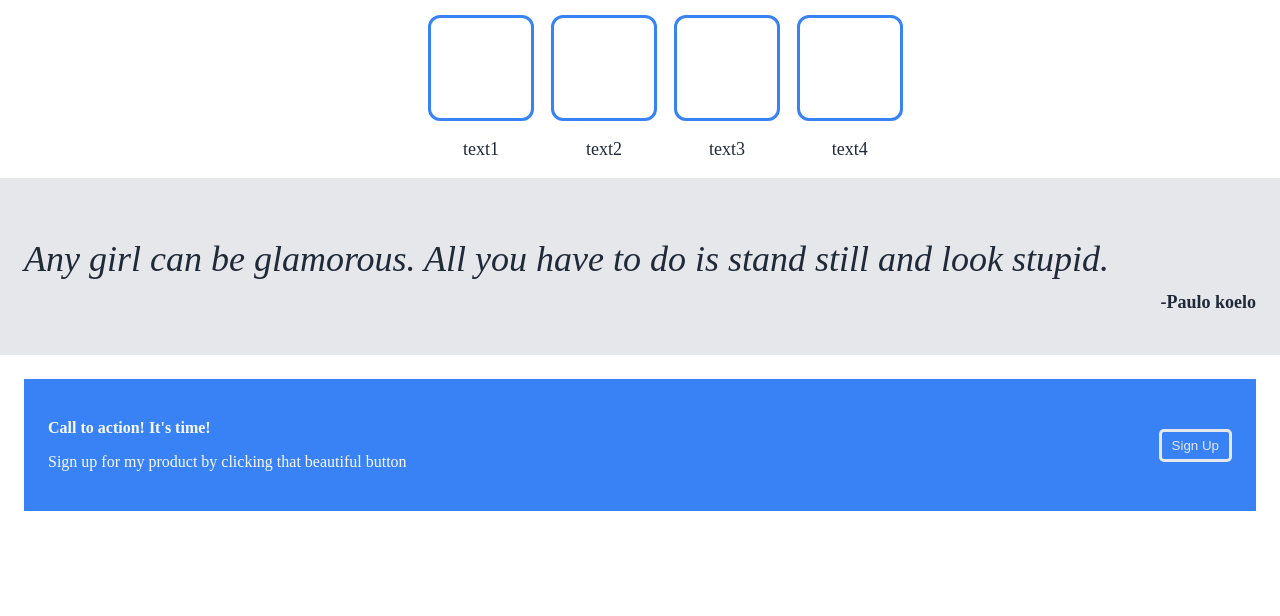
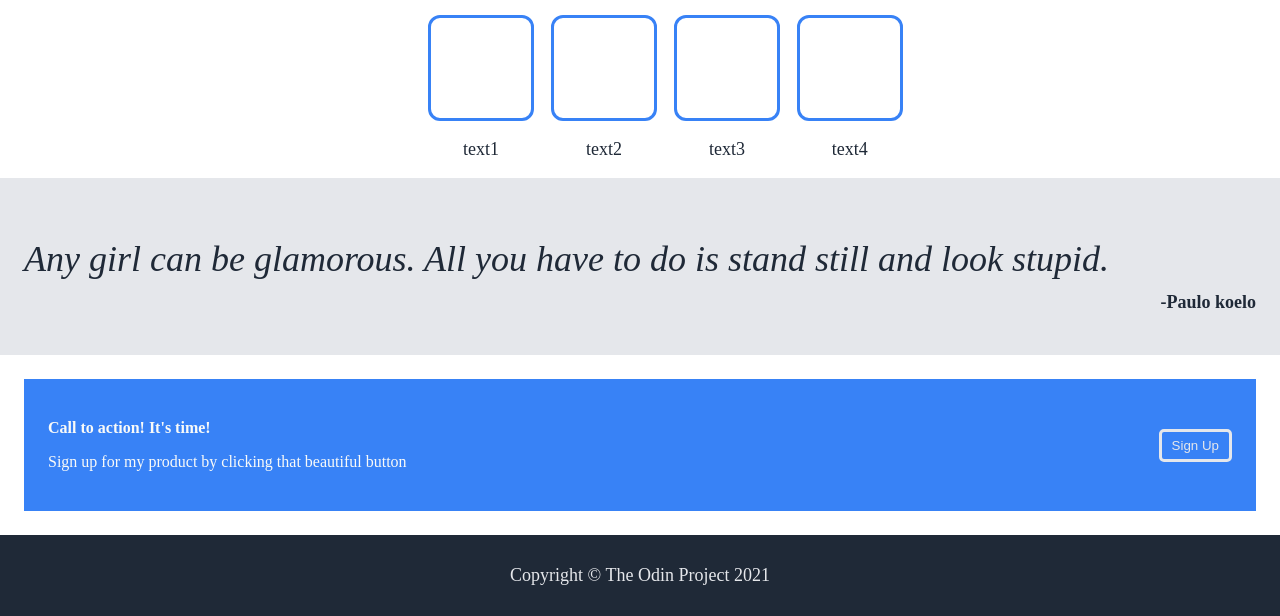
Before and after one commit to SuperSoska/LandingPage, a plain HTML site: page index.html in a window 1280 px wide. Shown: the part 439-1055 px from the top of the page. Before the commit the page ends 974 px from the top, so only its background shows below. Drawn offline with Linux system fonts and the light colour scheme.

Commit message:
add footer position text and select proper colors

```diff
--- a/index.html
+++ b/index.html
@@ -56,6 +56,6 @@
     </div>
         <div><button class="sign-button">Sign Up</button></div>
     </div>
-    <footer><p></p></footer>
+    <footer class="footer"><p>Copyright © The Odin Project 2021</p></footer>
 </body>
 </html>
--- a/styles.css
+++ b/styles.css
@@ -130,3 +130,10 @@ margin-top: -24px;
 .sign-text {
     font-weight: bold;
 }
+.footer {
+    background-color: #1F2937;
+    color: #E5E7EB;
+    text-align: center;
+    padding: 12px;
+    font-size: 18px;
+}
```
